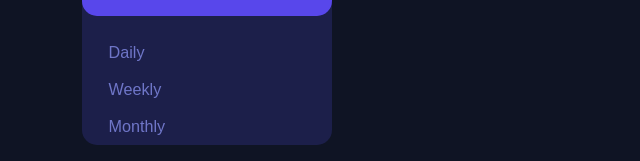
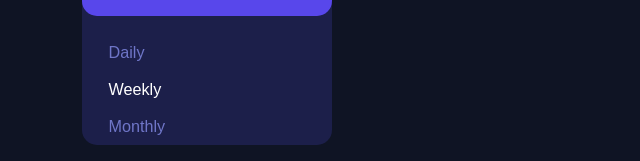
Before and after one commit to Somayeh-Kargosha/ticket-tracking-dashboard, a React (Vite) app: page / in a window 1280 px wide. Shown: the part 470-631 px from the top of the page, without its empty margins (0-640 px from the left). Built offline with nearby package versions, Linux system fonts and the light colour scheme.

Commit message:
Implement timeframe selection functionality

```diff
--- a/src/App.tsx
+++ b/src/App.tsx
@@ -1,3 +1,4 @@
+import { useState } from "react";
 import "./App.scss";
 import ActivityCard from "./components/ActivityCard";
 import UserCard from "./components/UserCard";
@@ -108,9 +109,15 @@ const timeframes = [
 ];
 
 const App: React.FC = () => {
+  const [selectedTimeframe, setSelectedTimeframe] = useState<
+    "daily" | "weekly" | "monthly"
+  >("weekly");
   return (
     <div className="dashboard">
-      <UserCard />
+      <UserCard
+        selectedTimeframe={selectedTimeframe}
+        setTimeframe={setSelectedTimeframe}
+      />
       <div className="cards">
         <ActivityCard />
       </div>
--- a/src/components/UserCard.tsx
+++ b/src/components/UserCard.tsx
@@ -1,7 +1,15 @@
 import React from "react";
 import "./UserCard.scss";
 
-const UserCard: React.FC = () => {
+interface UserCardProps {
+  setTimeframe: (timeframe: "daily" | "weekly" | "monthly") => void;
+  selectedTimeframe: "daily" | "weekly" | "monthly";
+}
+
+const UserCard: React.FC<UserCardProps> = ({
+  setTimeframe,
+  selectedTimeframe,
+}) => {
   return (
     <div className="user-card-container">
       <div className="user-card">
@@ -23,7 +31,13 @@ const UserCard: React.FC = () => {
       <div className="timeframe-options">
         <div className="btn-container">
           {["daily", "weekly", "monthly"].map((tf) => (
-            <button key={tf}>{tf}</button>
+            <button
+              key={tf}
+              className={selectedTimeframe === tf ? "active" : ""}
+              onClick={() => setTimeframe(tf as "daily" | "weekly" | "monthly")}
+            >
+              {tf}
+            </button>
           ))}
         </div>
       </div>
```
